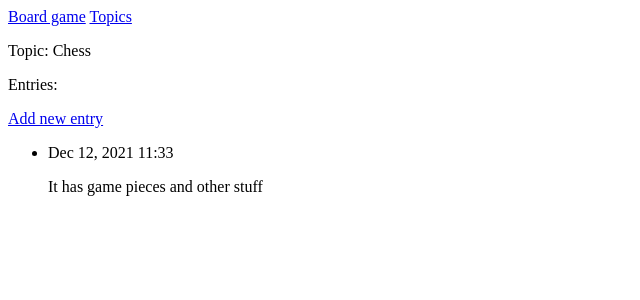
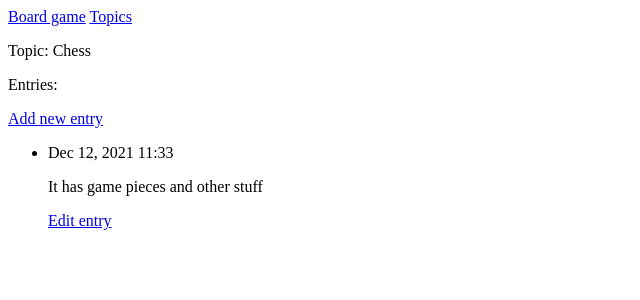
Before and after one commit to SirBearington/Boargame_website, a Django app: page /topics/1/ in a window 1280 px wide. Shown: the top 300 px of the page, without its empty margins (0-640 px from the left). Run offline with Django 4.2, Linux system fonts and the light colour scheme; data comes from the database, SQL or seed files in the repository; both versions use the stored data as it was after the commit.

Commit message:
upto page 534

```diff
--- a/boardgame_app/templates/boardgame_app/topic.html
+++ b/boardgame_app/templates/boardgame_app/topic.html
@@ -11,6 +11,9 @@
         <li>
             <p>{{ entry.date_added|date:'M d, Y H:i' }}</p>
             <p>{{ entry.text|linebreaks }}</p>
+            <p>
+                <a href="{% url 'boardgame_app:edit_entry' entry.id %}">Edit entry</a>
+            </p>
         </li>
     {% empty %}
         <li>There are no entries for this topic yet.</li>
--- a/boardgame_app/urls.py
+++ b/boardgame_app/urls.py
@@ -16,4 +16,6 @@ urlpatterns = [
     path('new_topic/', views.new_topic, name='new_topic'),
     #Page for adding new entry
     path('new_entry/<int:topic_id>/', views.new_entry, name='new_entry'),
+    # Page for editing an entry.
+    path('edit_entry/<int:entry_id>/', views.edit_entry, name='edit_entry'),
 ]
--- a/boardgame_app/views.py
+++ b/boardgame_app/views.py
@@ -1,6 +1,6 @@
 from django.shortcuts import redirect, render
 
-from .models import Topic
+from .models import Topic, Entry
 from .forms import TopicForm, EntryForm
 
 def index(request):
@@ -56,4 +56,22 @@ def new_entry(request, topic_id):
     context = {'topic': topic, 'form': form}
     return render(request, 'boardgame_app/new_entry.html', context)
 
+def edit_entry(request, entry_id):
+    """Edit an existing entry."""
+    entry = Entry.objects.get(id=entry_id)
+    topic = entry.topic
+
+    if request.method != 'POST':
+        # Initial request; pre-fill form with the current entry.
+        form = EntryForm(instance=entry)
+    else:
+        # POST data submitted; process data.
+        form = EntryForm(instance=entry, data=request.POST)
+        if form.is_valid():
+            form.save()
+            return redirect('boardgame_app:topic', topic_id=topic.id)
+
+    context = {'entry': entry, 'topic': topic, 'form': form}
+    return render(request, 'boardgame_app/edit_entry.html', context)
+
 # Create your views here.
```
Also changed, not shown: boardgame_app/templates/boardgame_app/edit_entry.html (added, +15 -0 lines), db.sqlite3.
